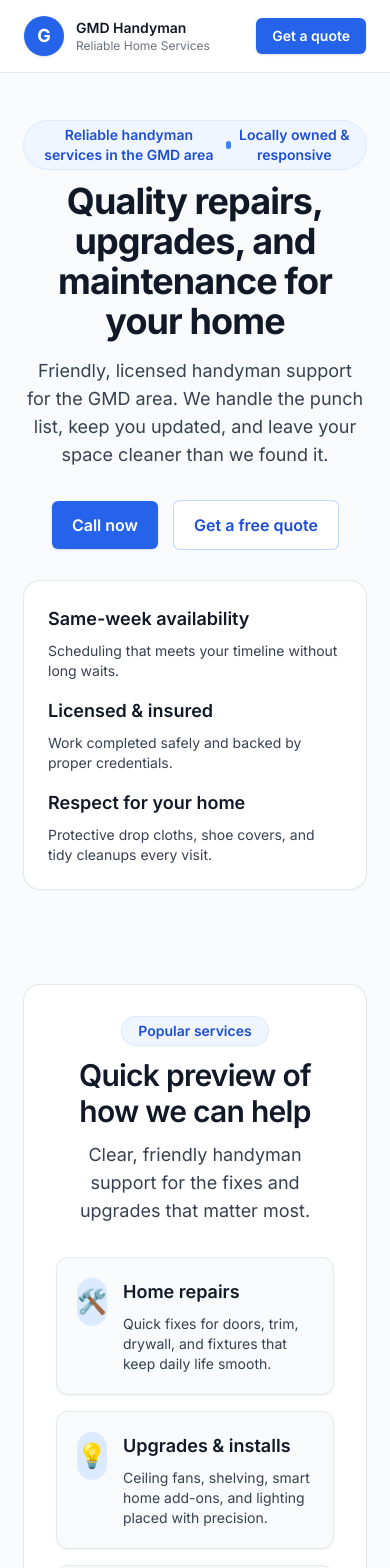
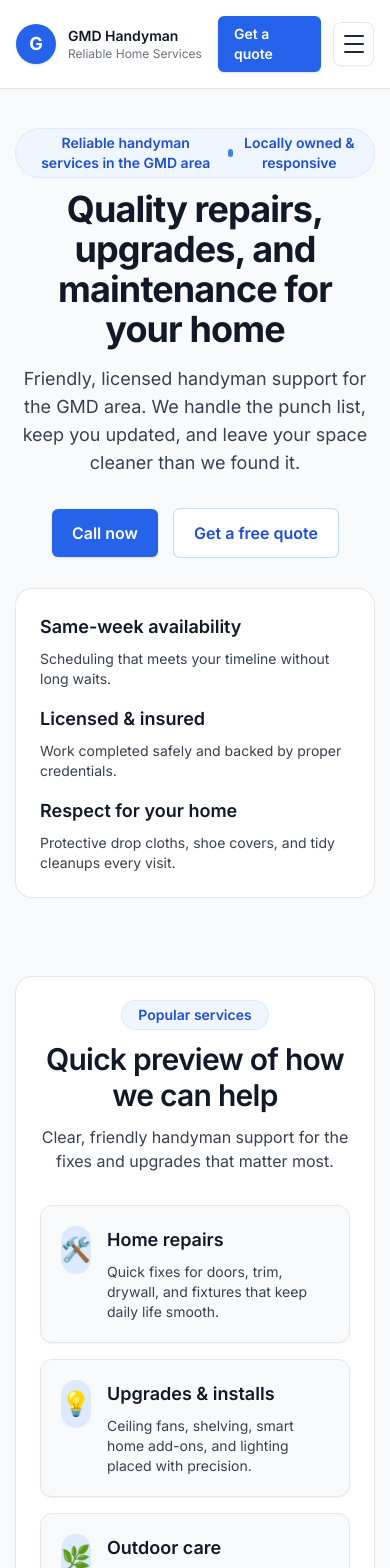
Before and after one commit to scalewithdylanb-byte/gmd-handyman-website, a Next.js app: page / in a window 390 px wide. Shown: the top 1568 px of the page. Built offline with nearby package versions, Linux system fonts and the light colour scheme.

Commit message:
Enhance mobile navigation and responsive layout

```diff
--- a/app/contact/page.tsx
+++ b/app/contact/page.tsx
@@ -52,12 +52,13 @@ export default function ContactPage() {
         description="Share what you need help with, and we’ll follow up with a clear plan and timing."
         className="gap-10"
       >
-        <div className="grid w-full gap-4 md:grid-cols-2">
+        <div className="grid w-full grid-cols-1 gap-4 md:grid-cols-2">
           {contactMethods.map((method) => (
             <a
               key={method.label}
               href={method.href}
               className="flex flex-col gap-2 rounded-2xl bg-white p-6 text-left shadow-sm ring-1 ring-neutral-200 transition hover:-translate-y-0.5 hover:ring-primary-200"
+              aria-label={`${method.label}: ${method.value}`}
             >
               <span className="text-sm font-semibold uppercase tracking-wide text-primary-700">
                 {method.label}
--- a/app/gallery/page.tsx
+++ b/app/gallery/page.tsx
@@ -44,7 +44,7 @@ export default function GalleryPage() {
         title="A closer look at recent finishes"
         description="Browse a mix of clean installs, thoughtful upgrades, and detail-first repairs—each crafted to feel at home in your space."
       >
-        <div className="grid gap-4 sm:grid-cols-2 lg:grid-cols-3">
+        <div className="grid grid-cols-1 gap-4 sm:grid-cols-2 lg:grid-cols-3">
           {galleryImages.map((image) => (
             <figure
               key={image.src}
--- a/app/page.tsx
+++ b/app/page.tsx
@@ -154,7 +154,7 @@ export default function Home() {
           </Button>
         </div>
 
-        <div className="grid w-full gap-4 rounded-2xl bg-white p-6 shadow-sm ring-1 ring-neutral-200 sm:grid-cols-3">
+        <div className="grid w-full grid-cols-1 gap-4 rounded-2xl bg-white p-6 shadow-sm ring-1 ring-neutral-200 sm:grid-cols-3">
           {heroHighlights.map((item) => (
             <div key={item.title} className="space-y-2 text-left">
               <h2 className="text-lg font-semibold text-neutral-900">{item.title}</h2>
@@ -171,7 +171,7 @@ export default function Home() {
         title="Quick preview of how we can help"
         description="Clear, friendly handyman support for the fixes and upgrades that matter most."
       >
-        <div className="grid gap-4 md:grid-cols-2">
+        <div className="grid grid-cols-1 gap-4 md:grid-cols-2">
           {serviceHighlights.map((service) => (
             <div
               key={service.title}
@@ -197,7 +197,7 @@ export default function Home() {
         title="Services tailored to your to-do list"
         description="Whether it’s a quick fix or a room-by-room update, we bring the right tools, know-how, and communication to each project."
       >
-        <div className="grid gap-6 md:grid-cols-3">
+        <div className="grid grid-cols-1 gap-6 md:grid-cols-3">
           {services.map((service) => (
             <Card
               key={service.title}
@@ -222,7 +222,7 @@ export default function Home() {
         title="Why homeowners choose GMD Handyman Services"
         description="You get a responsive partner who treats your project like their own—from the first walkthrough to the final cleanup."
       >
-        <div className="grid gap-6 md:grid-cols-3">
+        <div className="grid grid-cols-1 gap-6 md:grid-cols-3">
           {values.map((value) => (
             <Card key={value.title} title={value.title} description={value.description} />
           ))}
@@ -235,7 +235,7 @@ export default function Home() {
         title="Recent projects and finishes"
         description="A glimpse into the kind of detail and care we bring to every room."
       >
-        <div className="grid gap-4 md:grid-cols-2">
+        <div className="grid grid-cols-1 gap-4 md:grid-cols-2">
           {gallery.map((project) => (
             <Card key={project.title} title={project.title} description={project.description} />
           ))}
@@ -259,7 +259,7 @@ export default function Home() {
           </span>
         </div>
 
-        <div className="grid gap-6 md:grid-cols-3">
+        <div className="grid grid-cols-1 gap-6 md:grid-cols-3">
           {testimonials.map((testimonial) => (
             <div
               key={testimonial.name}
--- a/app/services/page.tsx
+++ b/app/services/page.tsx
@@ -45,7 +45,7 @@ export default function ServicesPage() {
         title="Detailed help for every room and project"
         description="Choose the category that fits your to-do list. Each visit comes with clear communication, tidy work areas, and results that last."
       >
-        <div className="grid gap-6 md:grid-cols-2 lg:grid-cols-3">
+        <div className="grid grid-cols-1 gap-6 md:grid-cols-2 lg:grid-cols-3">
           {serviceCategories.map((service) => (
             <Card
               key={service.title}
--- a/components/Header.tsx
+++ b/components/Header.tsx
@@ -1,4 +1,7 @@
+ "use client";
+
 import Link from "next/link";
+import { useEffect, useState } from "react";
 import { Button } from "./Button";
 
 const NAV_LINKS = [
@@ -10,9 +13,24 @@ const NAV_LINKS = [
 ];
 
 export function Header() {
+  const [isOpen, setIsOpen] = useState(false);
+
+  useEffect(() => {
+    const closeOnEscape = (event: KeyboardEvent) => {
+      if (event.key === "Escape") {
+        setIsOpen(false);
+      }
+    };
+
+    window.addEventListener("keydown", closeOnEscape);
+    return () => window.removeEventListener("keydown", closeOnEscape);
+  }, []);
+
+  const toggleMenu = () => setIsOpen((prev) => !prev);
+
   return (
     <header className="sticky top-0 z-40 border-b border-neutral-200 bg-white/90 backdrop-blur">
-      <div className="mx-auto flex max-w-5xl items-center justify-between gap-6 px-6 py-4 lg:px-10">
+      <div className="mx-auto flex max-w-5xl items-center justify-between gap-4 px-4 py-4 sm:px-6 lg:px-10">
         <Link href="#home" className="flex items-center gap-3 no-underline">
           <span className="flex h-10 w-10 items-center justify-center rounded-full bg-primary-600 text-lg font-bold text-white shadow">
             G
@@ -27,7 +45,7 @@ export function Header() {
           </div>
         </Link>
 
-        <nav className="hidden items-center gap-6 text-sm font-medium text-neutral-700 md:flex">
+        <nav className="hidden items-center gap-6 text-sm font-medium text-neutral-700 md:flex" aria-label="Primary navigation">
           {NAV_LINKS.map((link) => (
             <Link
               key={link.label}
@@ -46,8 +64,53 @@ export function Header() {
           <Button href="mailto:gilhandyman407@gmail.com" size="md">
             Get a quote
           </Button>
+
+          <button
+            type="button"
+            onClick={toggleMenu}
+            className="inline-flex h-11 w-11 items-center justify-center rounded-lg border border-neutral-200 bg-white text-neutral-800 shadow-sm transition hover:-translate-y-0.5 hover:shadow focus-visible:outline focus-visible:outline-2 focus-visible:outline-offset-2 focus-visible:outline-primary-500 md:hidden"
+            aria-label="Toggle navigation menu"
+            aria-expanded={isOpen}
+          >
+            <span className="sr-only">Menu</span>
+            <div className="flex flex-col gap-1.5">
+              <span className="block h-0.5 w-5 rounded-full bg-current" />
+              <span className="block h-0.5 w-5 rounded-full bg-current" />
+              <span className="block h-0.5 w-5 rounded-full bg-current" />
+            </div>
+          </button>
         </div>
       </div>
+
+      {isOpen && (
+        <div className="border-t border-neutral-200 bg-white/95 backdrop-blur md:hidden" aria-label="Mobile navigation menu">
+          <div className="mx-auto flex max-w-5xl flex-col gap-4 px-4 py-4 sm:px-6 lg:px-10">
+            <nav className="flex flex-col gap-2 text-base font-medium text-neutral-800" aria-label="Mobile navigation">
+              {NAV_LINKS.map((link) => (
+                <Link
+                  key={link.label}
+                  href={link.href}
+                  className="rounded-lg px-3 py-2 no-underline transition-colors hover:bg-primary-50 hover:text-primary-700"
+                  onClick={() => setIsOpen(false)}
+                >
+                  {link.label}
+                </Link>
+              ))}
+            </nav>
+            <div className="flex flex-col gap-2 rounded-lg bg-neutral-50 p-4 ring-1 ring-neutral-200">
+              <span className="text-sm font-semibold text-neutral-700">Get in touch</span>
+              <div className="flex flex-wrap gap-2">
+                <Button href="tel:+14074672629" size="md" variant="secondary" aria-label="Call 407-467-2629">
+                  Call 407-467-2629
+                </Button>
+                <Button href="mailto:gilhandyman407@gmail.com" size="md" aria-label="Email gilhandyman407@gmail.com">
+                  Email us
+                </Button>
+              </div>
+            </div>
+          </div>
+        </div>
+      )}
     </header>
   );
 }
--- a/components/Section.tsx
+++ b/components/Section.tsx
@@ -28,12 +28,13 @@ export function Section({
       : "items-start text-left";
 
   return (
-    <section id={id} className="px-6 py-12 lg:px-10">
+    <section id={id} className="px-4 py-10 sm:px-6 sm:py-12 lg:px-10 lg:py-16">
       <div className="mx-auto max-w-5xl">
         <div
           className={cn(
-            "flex flex-col gap-8",
-            surface && "rounded-2xl bg-white p-8 shadow-sm ring-1 ring-neutral-200",
+            "flex flex-col gap-8 md:gap-10",
+            surface &&
+              "rounded-2xl bg-white p-6 shadow-sm ring-1 ring-neutral-200 sm:p-8",
             className,
           )}
         >
@@ -45,12 +46,14 @@ export function Section({
                 </span>
               )}
               {title && (
-                <h2 className="text-3xl font-semibold tracking-tight text-neutral-900 sm:text-4xl">
+                <h2 className="text-3xl font-semibold tracking-tight text-neutral-900 sm:text-4xl lg:text-5xl">
                   {title}
                 </h2>
               )}
               {description && (
-                <p className="max-w-2xl text-lg text-neutral-700">{description}</p>
+                <p className="max-w-2xl text-base text-neutral-700 sm:text-lg">
+                  {description}
+                </p>
               )}
             </div>
           )}
```
